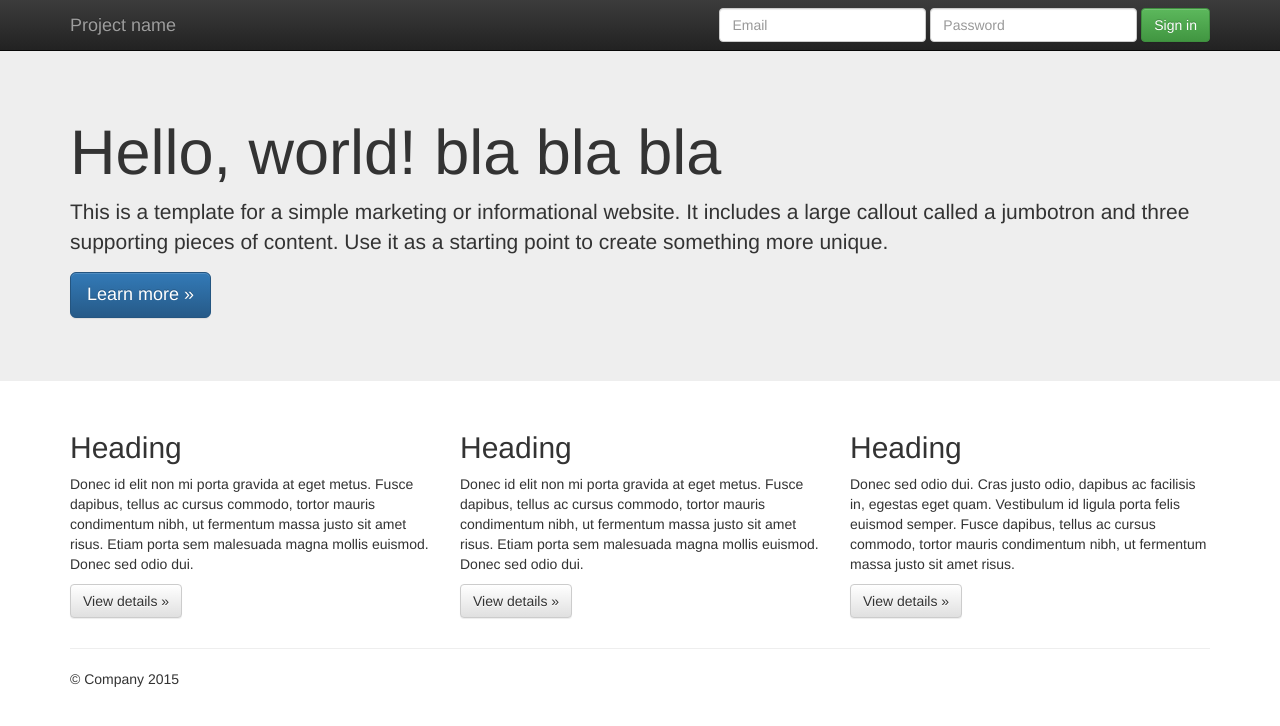
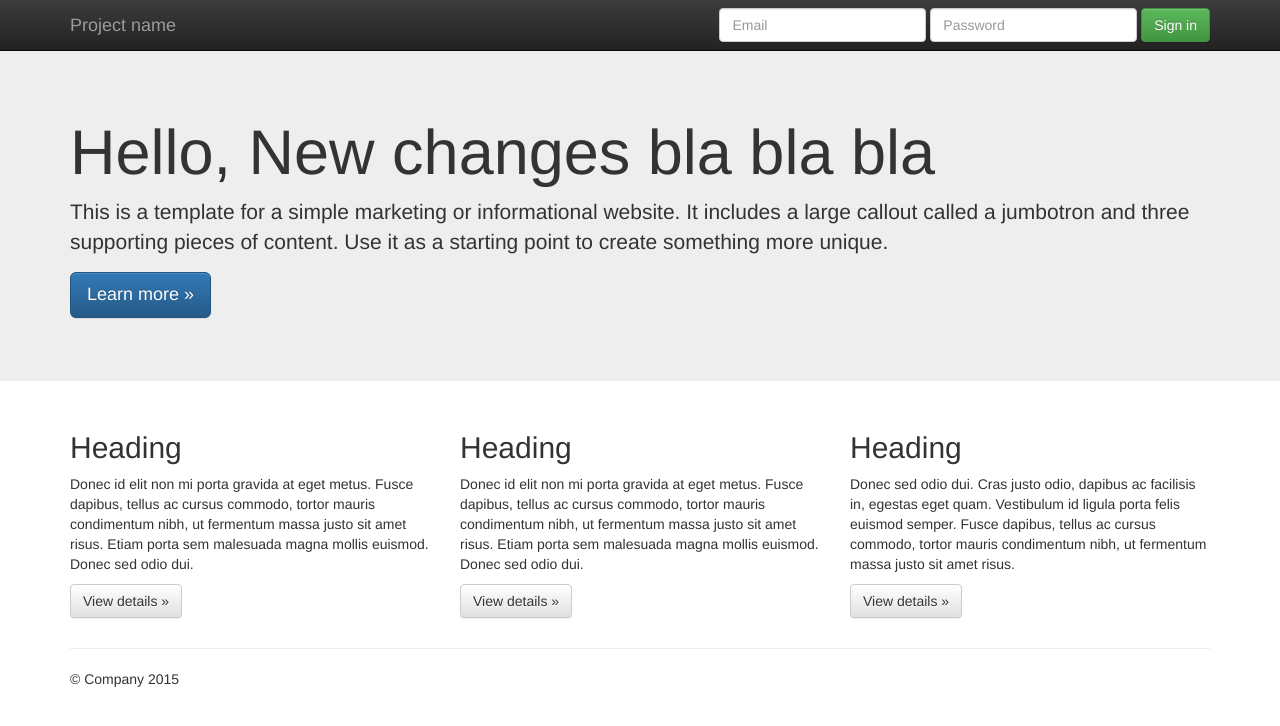
Before and after one commit to AwesomeChrisLawson/portfolio, a plain HTML site: page DemoWebsite/index.html in a window 1280 px wide. Drawn offline with nearby package versions, Linux system fonts and the light colour scheme.

Commit message:
changes to header
Signed-off-by: AwesomeChrisLawson <62473996+AwesomeChrisLawson@users.noreply.github.com>

```diff
--- a/DemoWebsite/index.html
+++ b/DemoWebsite/index.html
@@ -55,7 +55,7 @@
     <!-- Main jumbotron for a primary marketing message or call to action -->
     <div class="jumbotron">
       <div class="container">
-        <h1>Hello, world! bla bla bla</h1>
+        <h1>Hello, New changes bla bla bla</h1>
         <p>This is a template for a simple marketing or informational website. It includes a large callout called a jumbotron and three supporting pieces of content. Use it as a starting point to create something more unique.</p>
         <p><a class="btn btn-primary btn-lg" href="#" role="button">Learn more &raquo;</a></p>
       </div>
```
